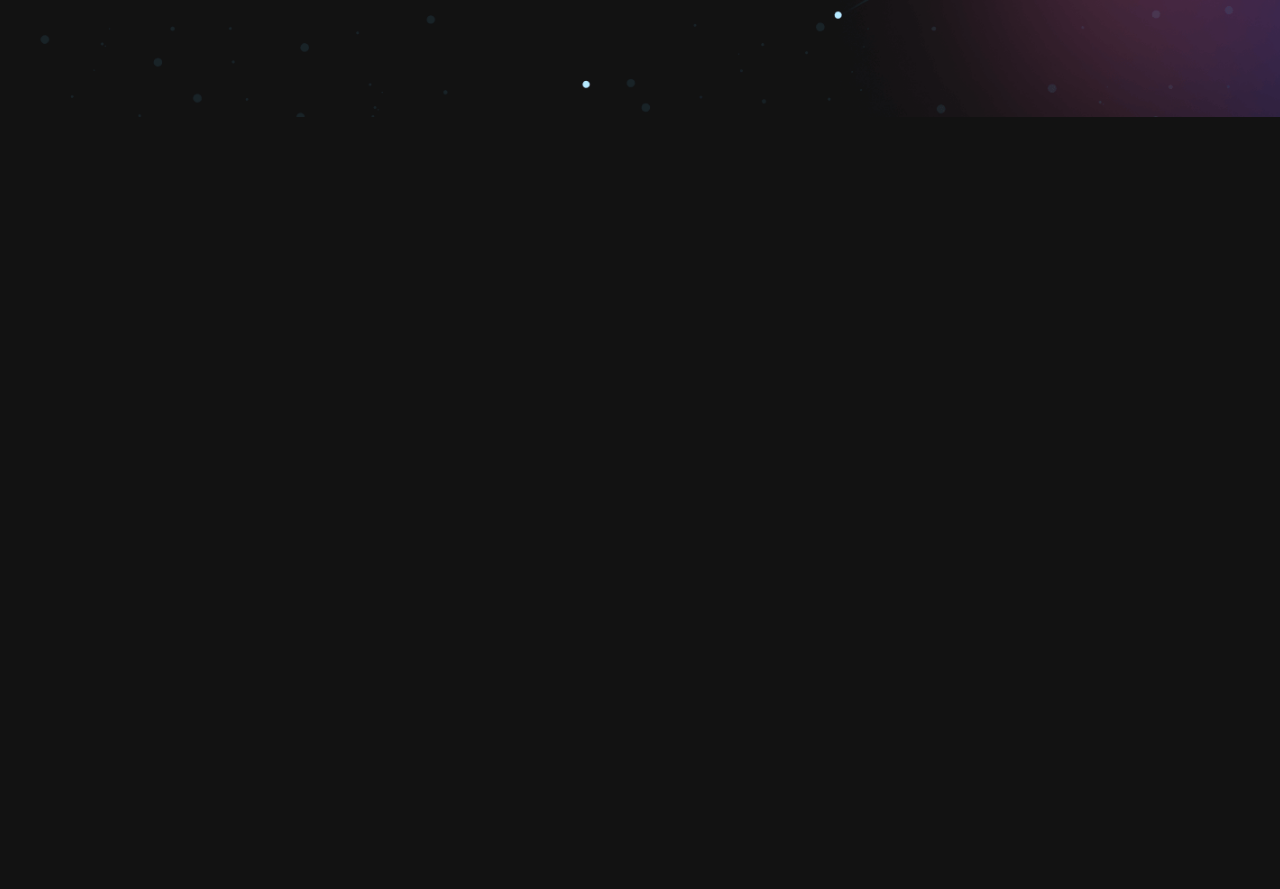
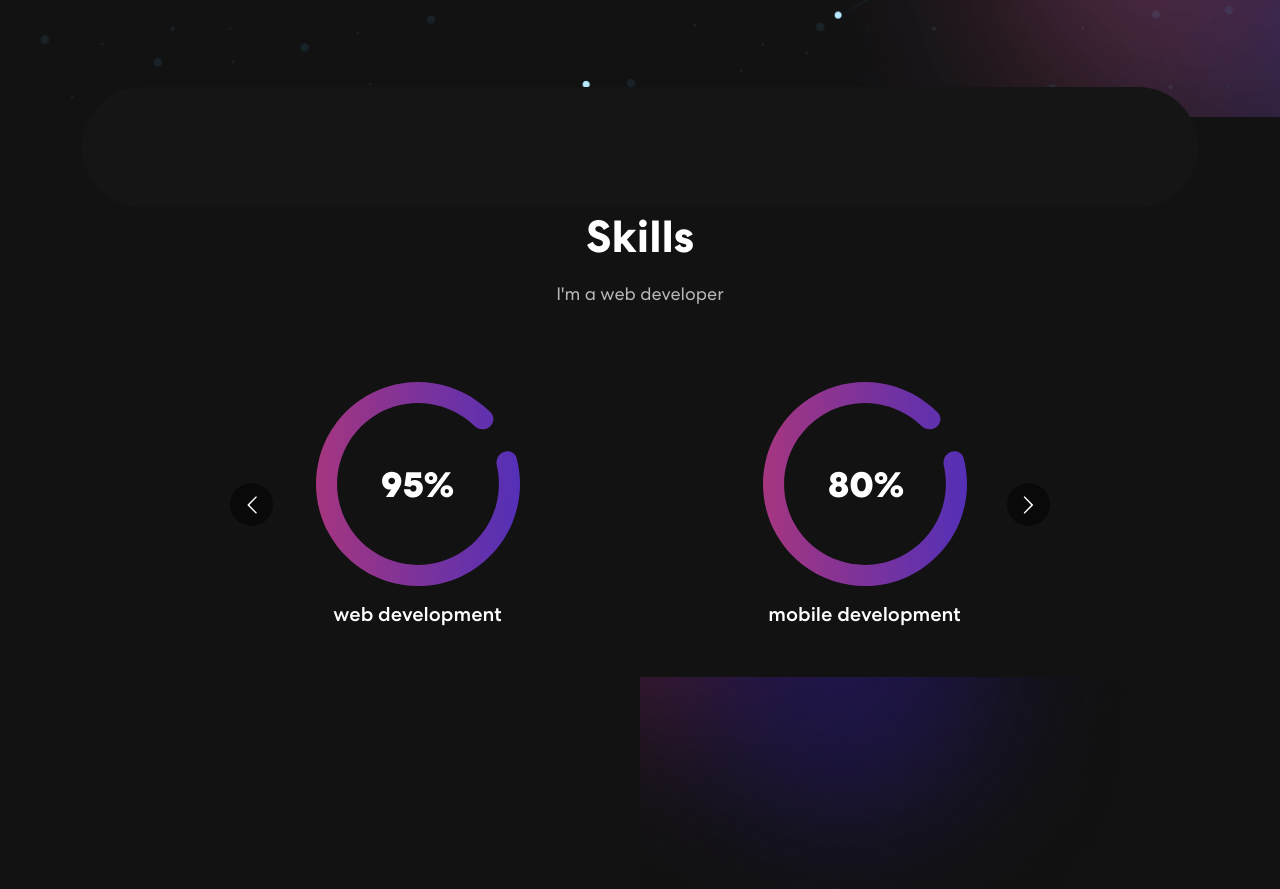
Before and after one commit to WAJAMASARA/portfolio, a React (Create React App) app: page / in a window 1280 px wide. Shown: the part 857-1746 px from the top of the page. Before the commit the page ends 974 px from the top, so only its background shows below. Built offline with nearby package versions, Linux system fonts and the light colour scheme.

Commit message:
skills js is created and css added Signed-off-by: W A J AMASARA <125728677+WAJAMASARA@users.noreply.github.com>

```diff
--- a/src/App.css
+++ b/src/App.css
@@ -276,6 +276,54 @@ nav.navbar .navbar-toggler[aria-expanded="true"] .navbar-toggler-icon{
   }
 }
 
+/* Skills */
+.skill{
+  padding: 0 0 50px 0;
+  position: relative;
+  background-color: #121212;
+}
+
+.skill-bx{
+  background: #151515;
+  border-radius: 64px;
+  text-align: center;
+  padding: 60px 50px;
+  margin-top: -30px;
+}
+
+.skill h2{
+  font-size: 45px;
+  font-weight: 700;
+}
+
+.skill p{
+  font-size: 18px;
+  color: #B8B8B8;
+  margin: 14px 0 75px 0;
+  letter-spacing: 0.8pm;
+  line-height: 1.5em;
+}
+
+.skill-slider{
+  width: 80%;
+  margin: 0 auto;
+  position: relative;
+
+}
+
+.skill-slider .item img{
+
+  margin: 0 auto 15px auto;
+}
+
+.background-image-left{
+  top: 28%;
+  position: absolute;
+  bottom: 0;
+  width: 40%;
+  z-index: -4;
+}
+
 .txt-rotate> .wrap{
   border-right: 0.08em solid #666;
 }
--- a/src/App.js
+++ b/src/App.js
@@ -1,14 +1,16 @@
-import logo from './logo.svg';
-import { NavBar } from './components/NavBar';
-import { Banner } from './components/Banner';
-import 'bootstrap/dist/css/bootstrap.min.css';
-import './App.css';
+import logo from "./logo.svg";
+import { NavBar } from "./components/NavBar";
+import { Banner } from "./components/Banner";
+import { Skills } from "./components/Skills";
+import "bootstrap/dist/css/bootstrap.min.css";
+import "./App.css";
 
 function App() {
   return (
     <div className="App">
       <NavBar />
       <Banner />
+      <Skills />
     </div>
   );
 }
--- /dev/null
+++ b/src/components/Skills.js
@@ -0,0 +1,65 @@
+import { Col, Container, Row } from "react-bootstrap";
+import Carousel from "react-multi-carousel";
+import "react-multi-carousel/lib/styles.css";
+import meter1 from "../assets/image/meter1.svg";
+import meter2 from "../assets/image/meter2.svg";
+import meter3 from "../assets/image/meter3.svg";
+import colorSharp from "../assets/image/color-sharp.png";
+
+export const Skills = () => {
+  const responsive = {
+    SuperLargeDesktop: {
+      breakpoint: { max: 4000, min: 3000 },
+      items: 5,
+    },
+    desktop: {
+      breakpoint: { max: 3000, min: 1024 },
+      items: 3,
+    },
+    tablet: {
+      breakpoint: { max: 1024, min: 464 },
+      items: 2,
+    },
+    mobile: {
+      breakpoint: { max: 464, min: 0 },
+      items: 1,
+    },
+  };
+
+  return (
+    <section className="skill" id="skills">
+      <Container>
+        <Row>
+          <Col>
+            <div className="skill-bx"></div>
+            <h2>Skills</h2>
+            <p>I'm a web developer</p>
+            <Carousel
+              responsive={responsive}
+              infinite={true}
+              className="skill-slider"
+            >
+              <div className="item">
+                <img src={meter1} alt="Image1"></img>
+                <h5>web development</h5>
+              </div>
+              <div className="item">
+                <img src={meter2} alt="Image2"></img>
+                <h5>mobile development</h5>
+              </div>
+              <div className="item">
+                <img src={meter3} alt="Image3"></img>
+                <h5>Hardware development</h5>
+              </div>
+              <div className="item">
+                <img src={meter2} alt="Image4"></img>
+                <h5>software development</h5>
+              </div>
+            </Carousel>
+          </Col>
+        </Row>
+      </Container>
+      <img className="background-image-left" src={colorSharp} alt="Image5" />
+    </section>
+  );
+};
```
